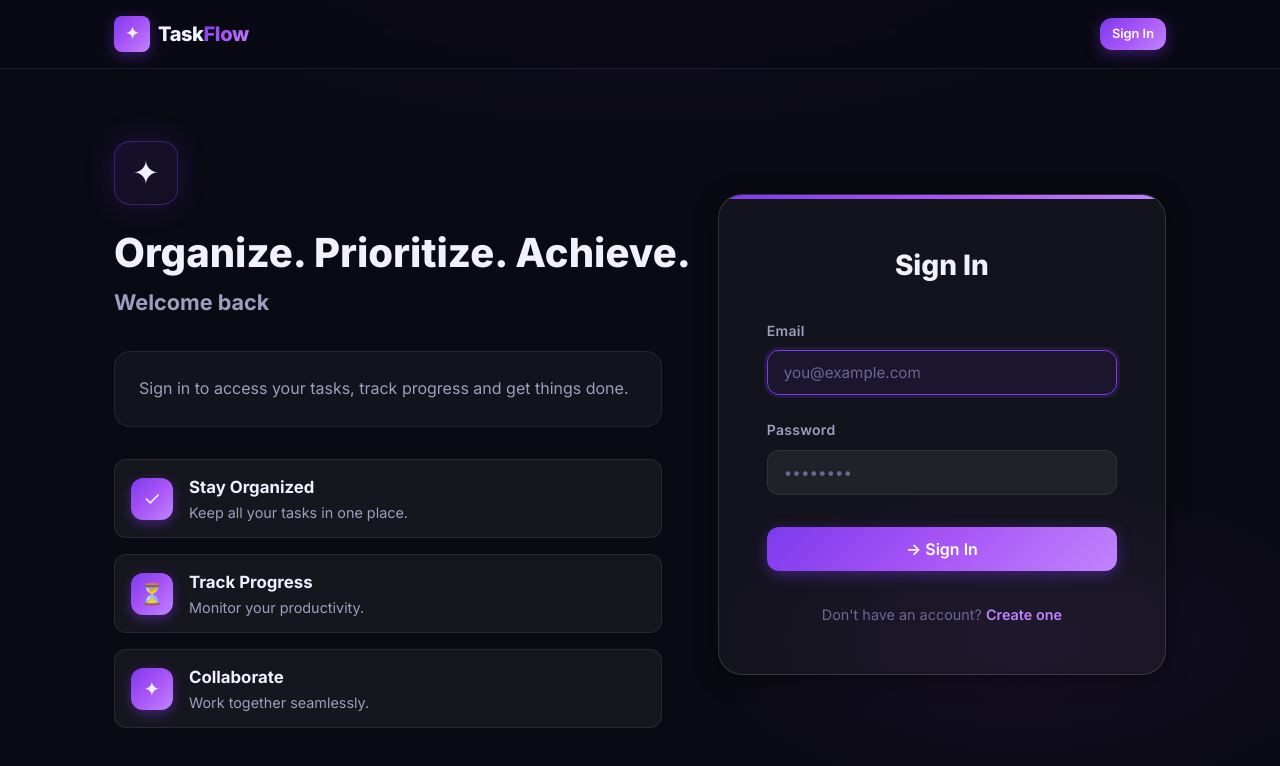
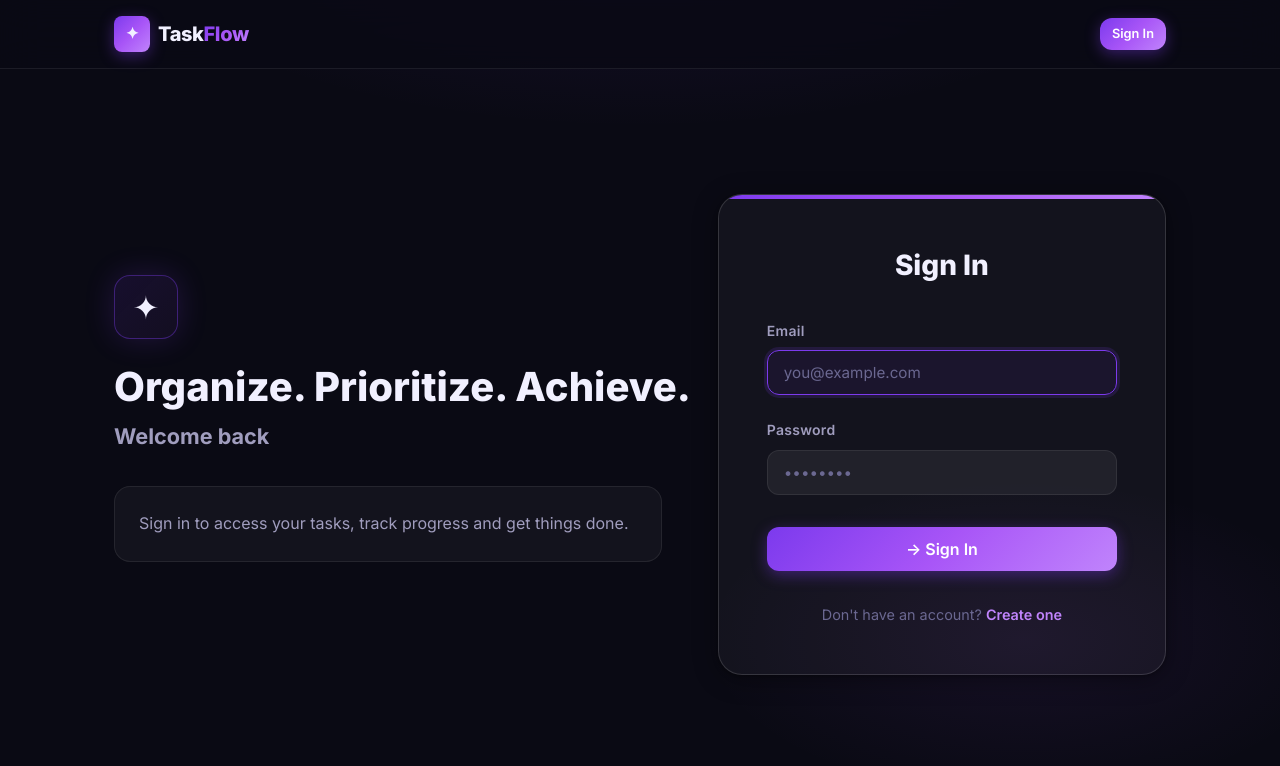
Before and after one commit to ranjith-2995/Project-Management-Portal, a React (Vite) app in the folder client/: page /login in a window 1280 px wide. Shown: the top 766 px of the page. Built offline with nearby package versions, Linux system fonts and the light colour scheme; no server answers.

Commit message:
style: remove login feature list

```diff
--- a/client/src/pages/Login.jsx
+++ b/client/src/pages/Login.jsx
@@ -42,31 +42,7 @@ export default function Login() {
             <p className="auth-layout__desc">
               Sign in to access your tasks, track progress and get things done.
             </p>
-            <div className="auth-layout__features">
-              <div className="auth-layout__feature">
-                <div className="auth-layout__feature-icon">✓</div>
-                <div className="auth-layout__feature-text">
-                  <h3>Stay Organized</h3>
-                  <p>Keep all your tasks in one place.</p>
-                </div>
-              </div>
-              <div className="auth-layout__feature">
-                <div className="auth-layout__feature-icon">⏳</div>
-                <div className="auth-layout__feature-text">
-                  <h3>Track Progress</h3>
-                  <p>Monitor your productivity.</p>
-                </div>
-              </div>
-              <div className="auth-layout__feature">
-                <div className="auth-layout__feature-icon">✦</div>
-                <div className="auth-layout__feature-text">
-                  <h3>Collaborate</h3>
-                  <p>Work together seamlessly.</p>
-                </div>
-              </div>
-            </div>
           </div>
-
 
           {/* Right side login form */}
           <div className="auth-card" style={{ width: '100%' }}>
```
